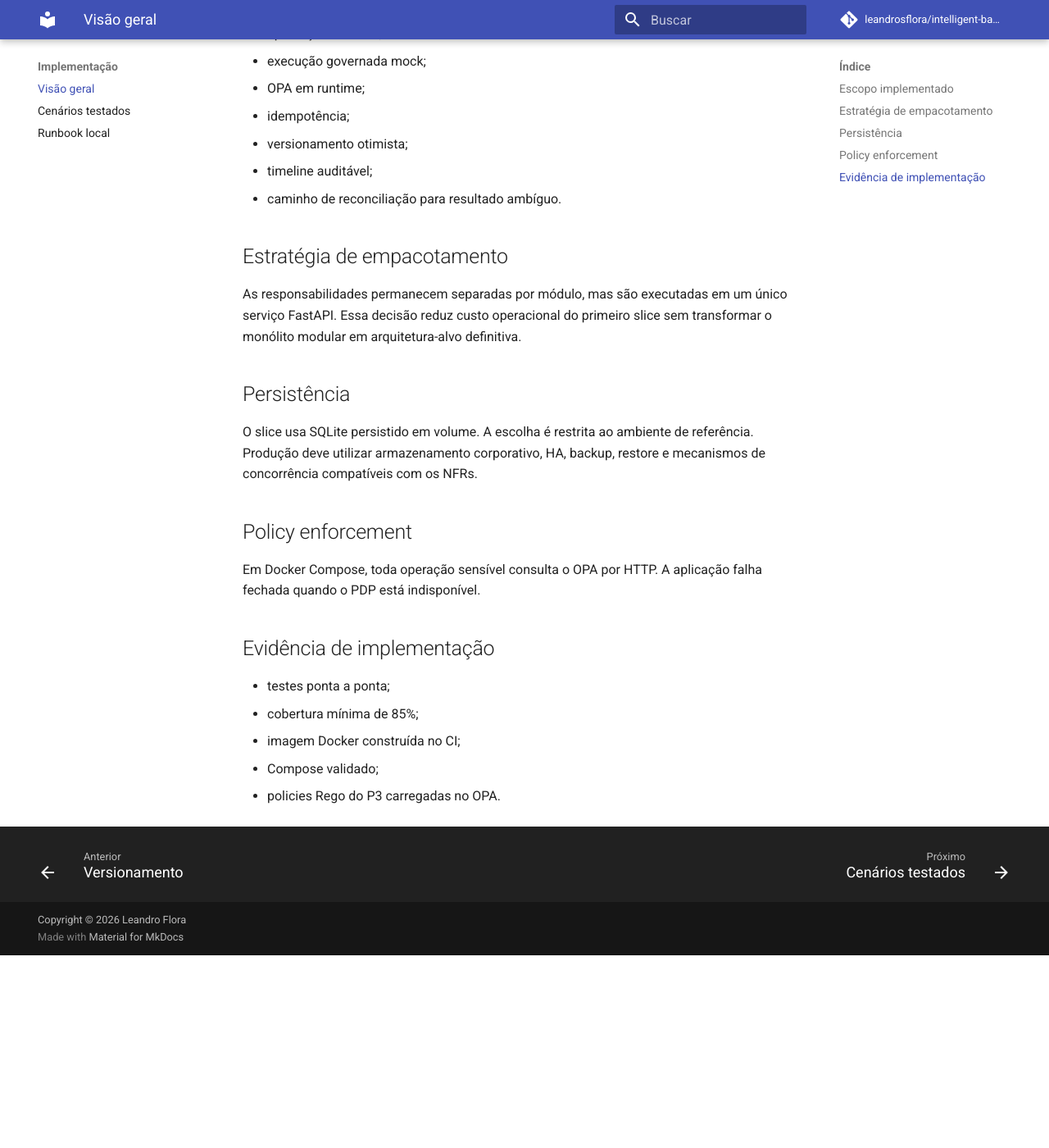
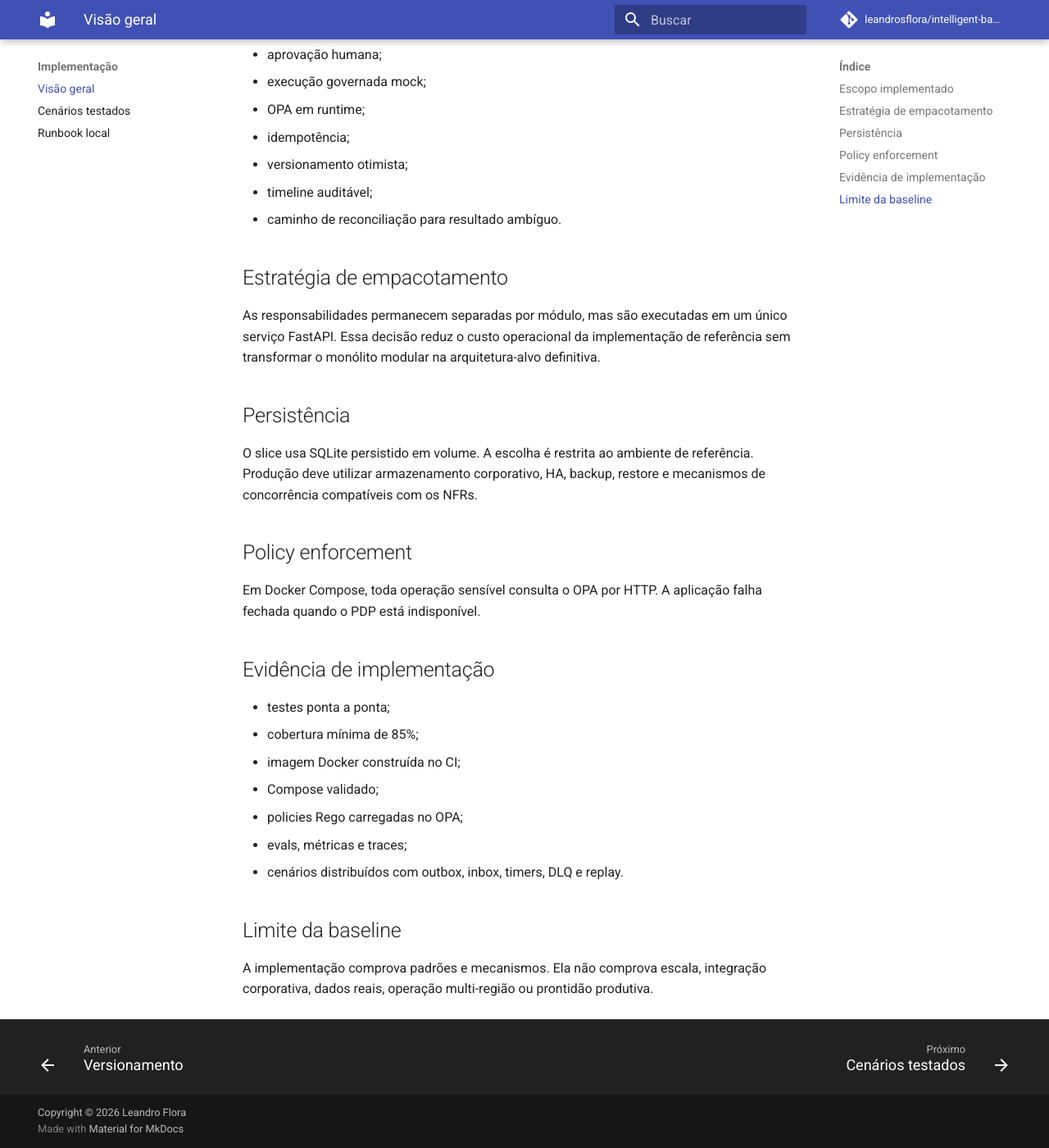
Before and after one commit to leandrosflora/intelligent-backoffice-platform-architecture, an MkDocs documentation site: the page built from docs/implementation/index.md, in a window 1280 px wide and 1400 px high, scrolled down 484 px. Shown: the whole window at 82% size. Built offline with MkDocs 1.6.1 and Material for MkDocs 9.7.7, drawn with Linux system fonts in a browser that asks for light colours; comment, search, counter and statistics services are not loaded; before the commit the page ends 1649 px from its top, so only the background shows below that; some of the changed text lies outside the part shown.

Commit message:
Renomeia implementação de referência

```diff
--- a/docs/implementation/index.md
+++ b/docs/implementation/index.md
@@ -1,6 +1,6 @@
-# Implementação P4
+# Implementação de referência
 
-O P4 introduz o primeiro **vertical slice executável** da plataforma.
+O repositório contém um **vertical slice executável** que demonstra a jornada principal e os controles arquiteturais com dados sintéticos e integrações mock.
 
 ## Escopo implementado
 
@@ -19,7 +19,7 @@
 
 ## Estratégia de empacotamento
 
-As responsabilidades permanecem separadas por módulo, mas são executadas em um único serviço FastAPI. Essa decisão reduz custo operacional do primeiro slice sem transformar o monólito modular em arquitetura-alvo definitiva.
+As responsabilidades permanecem separadas por módulo, mas são executadas em um único serviço FastAPI. Essa decisão reduz o custo operacional da implementação de referência sem transformar o monólito modular na arquitetura-alvo definitiva.
 
 ## Persistência
 
@@ -35,4 +35,10 @@
 - cobertura mínima de 85%;
 - imagem Docker construída no CI;
 - Compose validado;
-- policies Rego do P3 carregadas no OPA.
+- policies Rego carregadas no OPA;
+- evals, métricas e traces;
+- cenários distribuídos com outbox, inbox, timers, DLQ e replay.
+
+## Limite da baseline
+
+A implementação comprova padrões e mecanismos. Ela não comprova escala, integração corporativa, dados reais, operação multi-região ou prontidão produtiva.
```
